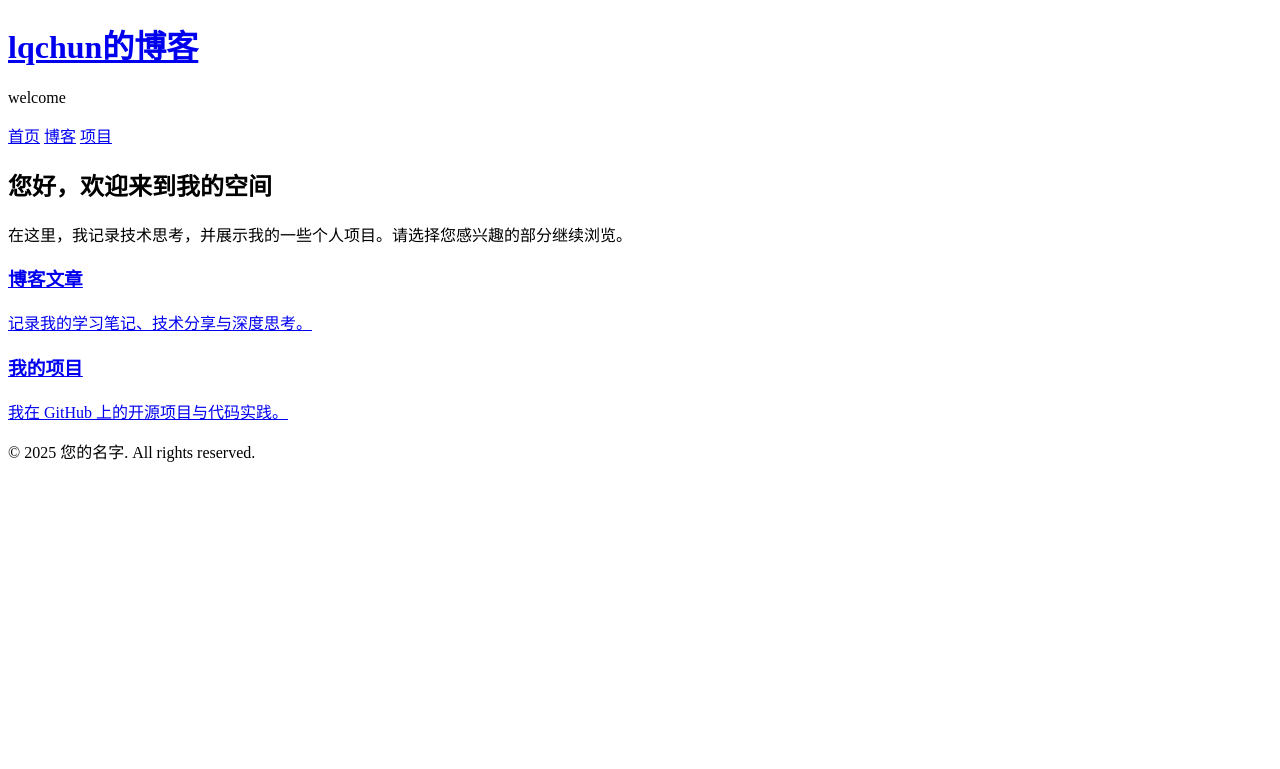
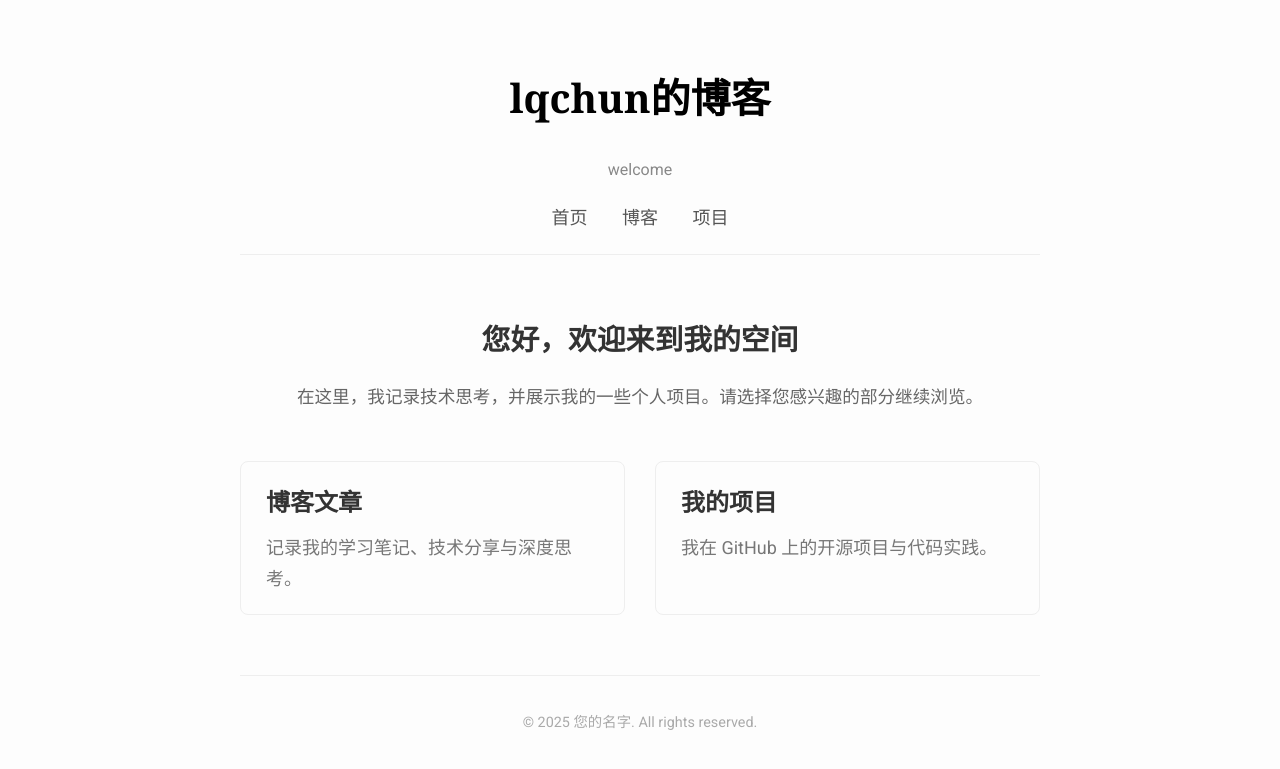
Before and after one commit to Lqchun-28/Lqchun-28.github.io, a Jekyll site: the page built from index.html, in a window 1280 px wide. Shown: the top 769 px of the page. Built offline with Jekyll 4.4.1, drawn with Linux system fonts in a browser that asks for light colours.

Commit message:
Refactor CSS for layout and styling updates

```diff
--- a/assets/css/main.css
+++ b/assets/css/main.css
@@ -1,47 +1,56 @@
-/* --- Collapsible Accordion Section --- */
-.collapsible {
-  background-color: transparent;
-  border: none;
-  cursor: pointer;
-  padding: 10px 0;
-  width: 100%;
-  text-align: center;
-  outline: none;
-  font-family: 'Noto Serif SC', 'Georgia', serif; /* 保持字体一致 */
-  font-size: 1.2rem;
-  color: #999999;
-  font-weight: 400;
-  margin-bottom: 20px;
-  transition: background-color 0.2s ease;
+/* --- Basic Reset & Setup --- */
+body { margin: 0; padding: 0; font-family: 'Noto Serif SC', 'Georgia', serif; line-height: 1.7; font-size: 18px; color: #333333; background-color: #fdfdfd; -webkit-font-smoothing: antialiased; }
+/* --- Container & Layout --- */
+.container { max-width: 800px; margin: 0 auto; padding: 40px 20px; }
+/* --- Header & Navigation --- */
+.site-header { text-align: center; margin-bottom: 60px; border-bottom: 1px solid #eeeeee; padding-bottom: 20px; }
+.site-title a { color: #000000; text-decoration: none; font-size: 2.5rem; }
+.site-tagline { font-family: 'Roboto', sans-serif; font-size: 1rem; color: #888888; margin: 10px 0; }
+.site-nav { font-family: 'Roboto', sans-serif; margin-top: 20px; }
+.site-nav a { color: #555555; text-decoration: none; margin: 0 15px; transition: color 0.2s ease-in-out; }
+.site-nav a:hover { color: #007acc; }
+/* --- Main Content & Page Header --- */
+.site-content { margin-bottom: 60px; }
+.page-header { text-align: center; margin-bottom: 40px; }
+.page-header h1 { font-size: 2.2rem; }
+.page-header p { color: #888; font-family: 'Roboto', sans-serif; }
+/* --- Homepage Specific Styles --- */
+.home-intro { text-align: center; margin: 20px 0 50px; }
+.home-intro h2 { font-size: 1.8rem; margin-bottom: 10px; }
+.home-intro p { font-size: 1.1rem; color: #666; }
+.home-navigation { display: flex; gap: 30px; }
+.nav-card { flex: 1; border: 1px solid #eee; border-radius: 8px; text-decoration: none; color: inherit; transition: all 0.2s ease-in-out; }
+.nav-card:hover { transform: translateY(-5px); box-shadow: 0 4px 15px rgba(0,0,0,0.08); }
+.nav-card-content { padding: 20px 25px; }
+.nav-card-content h3 { margin: 0 0 10px; font-size: 1.5rem; color: #333; }
+.nav-card-content p { margin: 0; color: #777; font-family: 'Roboto', sans-serif; }
+/* --- Post List Styles --- */
+.post-list { list-style: none; padding-left: 0; }
+.post-entry { margin-bottom: 40px; }
+.post-title { font-size: 1.8rem; margin: 0; }
+.post-title a { color: #222222; text-decoration: none; }
+.post-title a:hover { text-decoration: underline; }
+.post-meta { font-family: 'Roboto', sans-serif; font-size: 0.9rem; color: #999999; margin: 5px 0 10px 0; }
+.post-excerpt { color: #666666; margin: 0; }
+/* --- Project List Styles --- */
+.project-list { list-style: none; padding-left: 0; }
+.project-item { margin-bottom: 30px; }
+.project-title { font-size: 1.5rem; margin: 0; }
+.project-title a { color: #222222; text-decoration: none; }
+.project-title a:hover { text-decoration: underline; }
+.project-description { font-family: 'Roboto', sans-serif; font-size: 1rem; color: #666666; margin: 5px 0 0 0; }
+/* --- Full Post Page (from previous steps, remains same) --- */
+.post-full .post-header { text-align: center; margin-bottom: 40px; }
+.post-title-full { font-size: 2.8rem; margin-bottom: 10px; line-height: 1.2; }
+.post-content h2 { font-size: 1.6rem; margin-top: 40px; }
+.post-content a { color: #007acc; text-decoration: underline; }
+.post-content blockquote { border-left: 3px solid #007acc; padding-left: 20px; margin-left: 0; font-style: italic; color: #666; }
+.post-content pre { background-color: #f7f7f7; padding: 15px; border-radius: 4px; overflow-x: auto; font-size: 0.9rem; }
+.post-content code { font-family: 'SFMono-Regular', Consolas, 'Liberation Mono', Menlo, Courier, monospace; }
+/* --- Footer --- */
+.site-footer { text-align: center; border-top: 1px solid #eeeeee; padding-top: 20px; font-family: 'Roboto', sans-serif; font-size: 0.9rem; color: #aaaaaa; }
+/* --- Responsive Design --- */
+@media (max-width: 768px) {
+    body { font-size: 16px; }
+    .home-navigation { flex-direction: column; }
 }
-
-.collapsible:hover {
-  background-color: #f9f9f9;
-}
-
-/* Style for the +/- icon */
-.collapsible::after {
-  content: '\002B'; /* Unicode for "+" sign */
-  font-weight: bold;
-  float: right;
-  margin-left: 5px;
-}
-
-.collapsible.active::after {
-  content: "\2212"; /* Unicode for "-" sign */
-}
-
-/* The content panel, hidden by default */
-.content {
-  padding: 0;
-  max-height: 0;
-  overflow: hidden;
-  transition: max-height 0.3s ease-out;
-  background-color: white;
-}
-
-/* Class added by JS to show the panel */
-.content.show {
-  max-height: 2000px; /* A large value to ensure it fits all content */
-  padding-bottom: 20px; /* Add some space at the bottom */
-}
```
